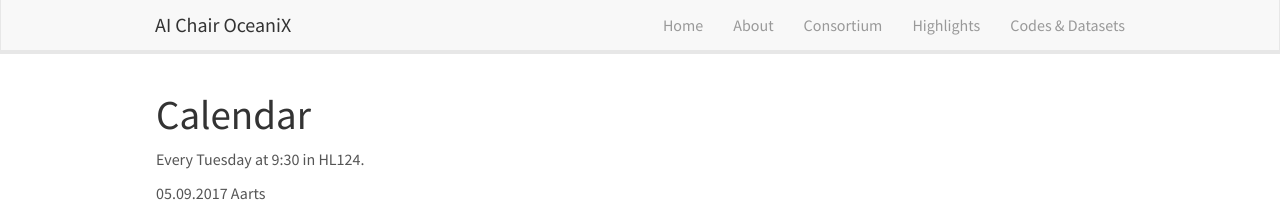
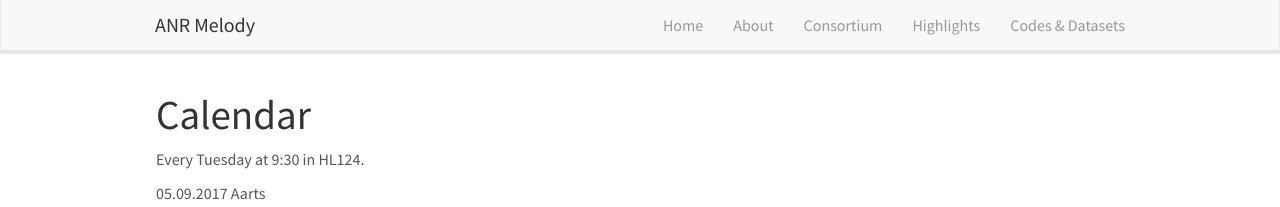
Before and after one commit to anr-melody/anr-melody.github.io, a Jekyll site: the page built from _pages/mini_lecture_series.md, in a window 1280 px wide. Shown: the top 207 px of the page. Built offline with Jekyll 4.4.1, drawn with Linux system fonts in a browser that asks for light colours; nearby versions of some CDN libraries.

Commit message:
Update header.html

```diff
--- a/_includes/header.html
+++ b/_includes/header.html
@@ -8,7 +8,7 @@
 		<span class="icon-bar"></span>
 	  </button>
 
-    <a class="navbar-brand" href="{{ site.url }}{{ site.baseurl }}/">AI Chair OceaniX</a>
+    <a class="navbar-brand" href="{{ site.url }}{{ site.baseurl }}/">ANR Melody</a>
 	</div>
 	<div class="collapse navbar-collapse" id="navbar-collapse-1">
 	  <ul class="nav navbar-nav navbar-right">
```
